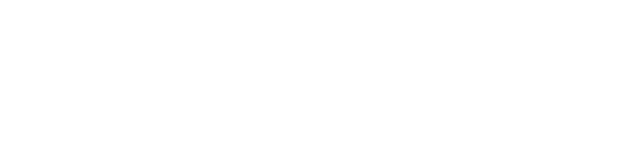
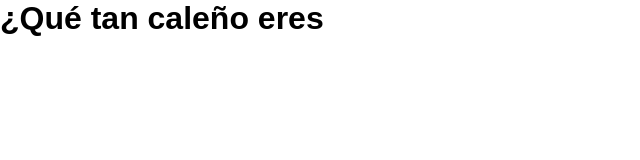
Before and after one commit to AlejaLoaiza/triviacali, a plain HTML site: page index.html in a window 1280 px wide. Shown: the whole page, without its empty margins (0-640 px from the left). Drawn offline with Linux system fonts and the light colour scheme.

Commit message:
Vinculación css y js

```diff
--- a/index.html
+++ b/index.html
@@ -7,6 +7,7 @@
     <link rel="stylesheet" href="style.css">
 </head>
 <body>
-
+    <h1>¿Qué tan caleño eres</h1>
+    <script src="java.js"></script>
 </body>
 </html>
--- a/java.js
+++ b/java.js
@@ -0,0 +1 @@
+alert("Holi")
--- a/style.css
+++ b/style.css
@@ -0,0 +1,6 @@
+*{
+    margin: 0;
+    padding: 0;
+    box-sizing: border-box;
+    font-family: Arial, Helvetica, sans-serif;
+}
```
